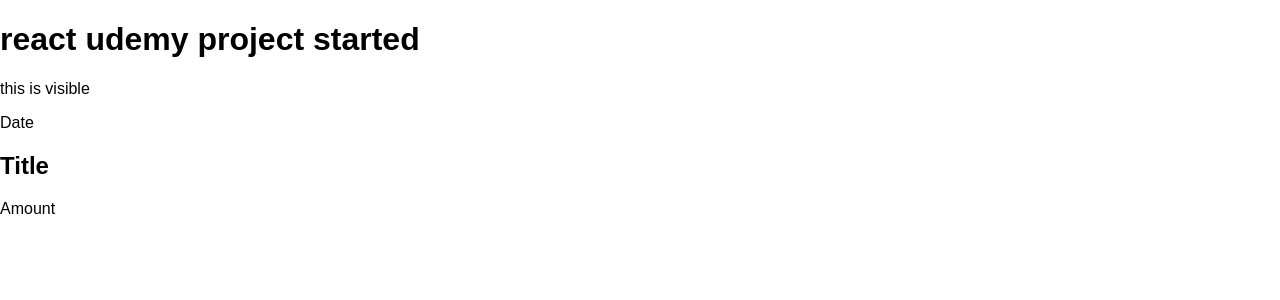
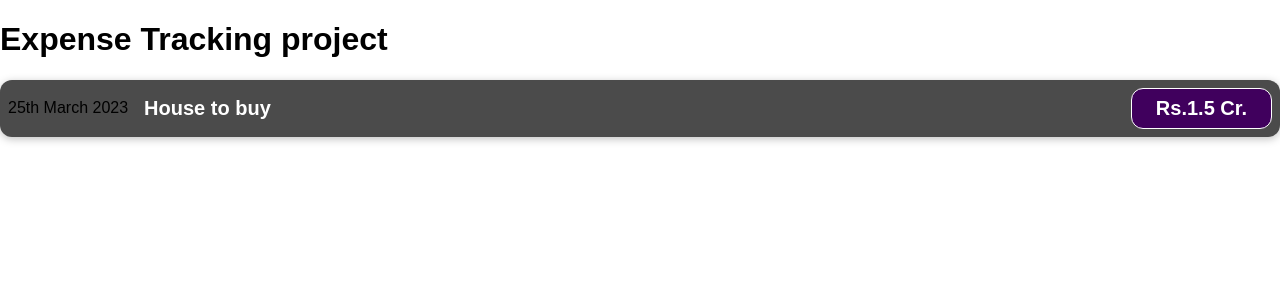
Before and after one commit to paras9sid/expense_tracker_react, a React (Create React App) app: page / in a window 1280 px wide. Shown: the top 300 px of the page. Built offline with nearby package versions, Linux system fonts and the light colour scheme.

Commit message:
CSS styling added external

```diff
--- a/src/App.js
+++ b/src/App.js
@@ -5,8 +5,7 @@
 function App() {
   return (
     <div className="App">
-      <h1>react udemy project started</h1>
-      <p>this is visible</p>
+      <h1>Expense Tracking project</h1>
       <ExpenseItem></ExpenseItem>
     </div>
   );
--- /dev/null
+++ b/src/components/ExpenseItem.css
@@ -0,0 +1,56 @@
+.expense-item {
+  display: flex;
+  justify-content: space-between;
+  align-items: center;
+  box-shadow: 0 2px 8px rgba(0, 0, 0, 0.25);
+  padding: 0.5rem;
+  margin: 1rem 0;
+  border-radius: 12px;
+  background-color: #4b4b4b;
+}
+
+.expense-item__description {
+  display: flex;
+  flex-direction: column;
+  gap: 1rem;
+  align-items: flex-end;
+  flex-flow: column-reverse;
+  justify-content: flex-start;
+  flex: 1;
+}
+
+.expense-item h2 {
+  color: #3a3a3a;
+  font-size: 1rem;
+  flex: 1;
+  margin: 0 1rem;
+  color: white;
+}
+
+.expense-item__price {
+  font-size: 1rem;
+  font-weight: bold;
+  color: white;
+  background-color: #40005d;
+  border: 1px solid white;
+  padding: 0.5rem;
+  border-radius: 12px;
+}
+
+@media (min-width: 580px) {
+  .expense-item__description {
+    flex-direction: row;
+    align-items: center;
+    justify-content: flex-start;
+    flex: 1;
+  }
+
+  .expense-item__description h2 {
+    font-size: 1.25rem;
+  }
+
+  .expense-item__price {
+    font-size: 1.25rem;
+    padding: 0.5rem 1.5rem;
+  }
+}
--- a/src/components/ExpenseItem.js
+++ b/src/components/ExpenseItem.js
@@ -1,12 +1,13 @@
 import React from "react";
+import "./ExpenseItem.css";
 
 function ExpenseItem() {
   return (
-    <div>
-      <div>Date</div>
-      <div>
-        <h2>Title</h2>
-        <div>Amount</div>
+    <div className="expense-item">
+      <div>25th March 2023</div>
+      <div className="expense-item__description">
+        <h2>House to buy</h2>
+        <div className="expense-item__price ">Rs.1.5 Cr.</div>
       </div>
     </div>
   );
```
